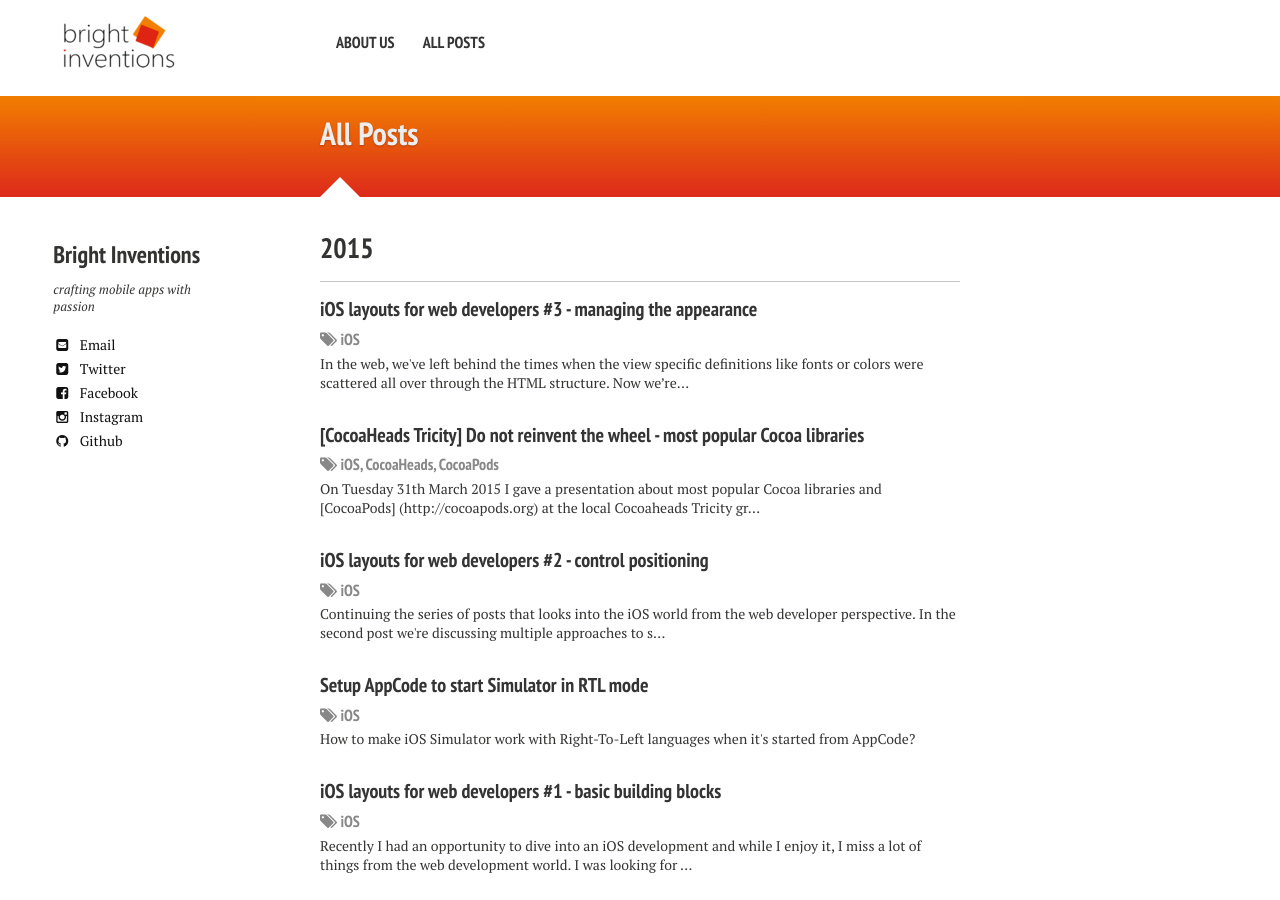
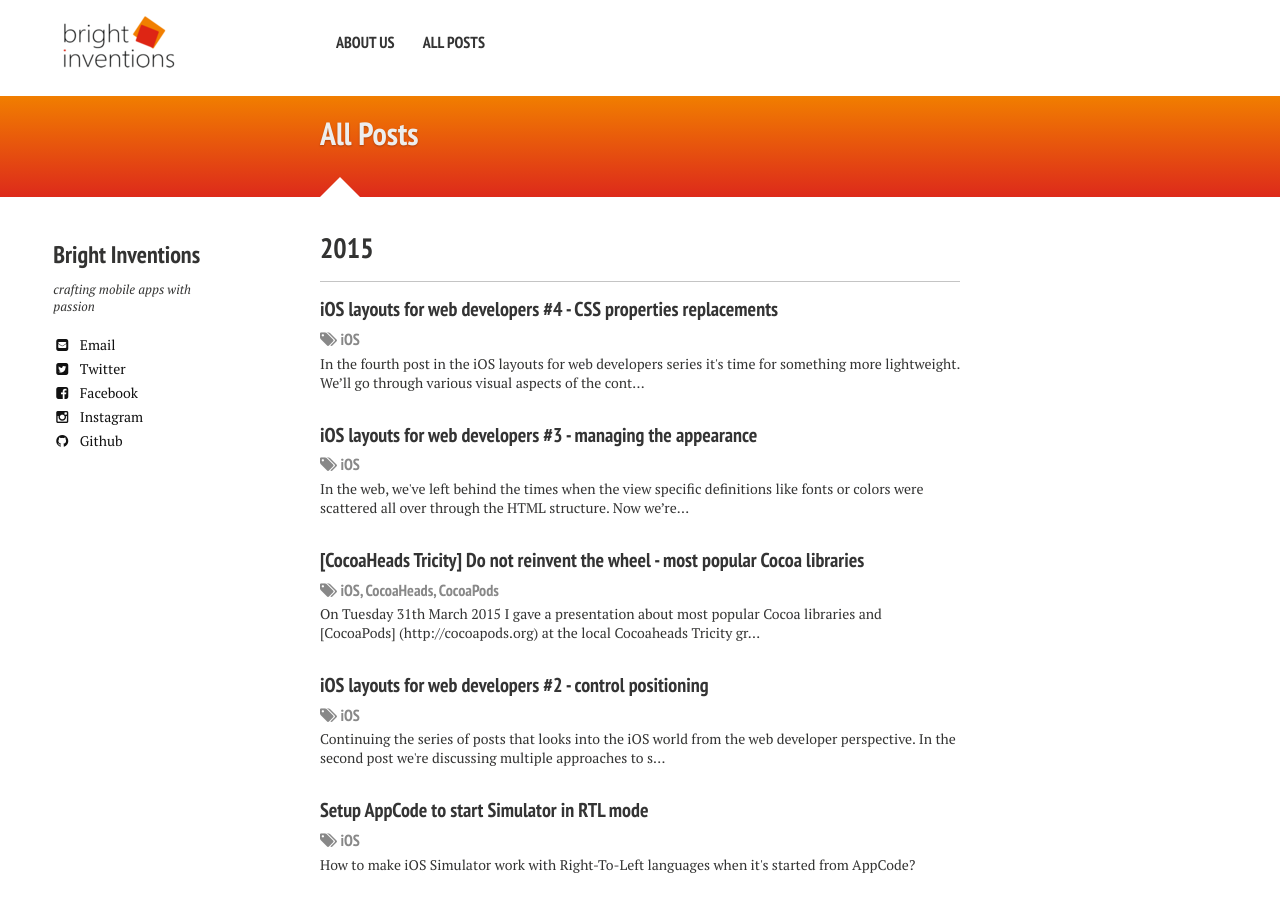
Before and after one commit to bright/bright.github.io, a Jekyll site: the page built from posts/index.md, in a window 1280 px wide and 900 px high. Built offline with Jekyll 4.4.1, drawn with Linux system fonts in a browser that asks for light colours; nearby versions of some CDN libraries; Markdown is read by kramdown in place of the engine named in the settings; part of the change alters nothing that is shown.

Commit message:
iOS layouts for web developers 4

```diff
--- a/_posts/2015-04-03-ios-layouts-for-web-developers-3-managing-appearance.md
+++ b/_posts/2015-04-03-ios-layouts-for-web-developers-3-managing-appearance.md
@@ -157,4 +157,4 @@ On the other side there are frameworks that offer their own abstractions on view
 
 I believe that all of these ideas and frameworks are shaping the future of iOS layouts and are worth keeping an eye on it with the hope that someday the native offering of iOS platform in terms of managing the appearance would not be so limited as today.
 
-Next time - more on how to achieve particular visual effects known from CSS within iOS views.
+Next time - more on [how to achieve particular visual effects known from CSS within iOS views](/ios-layouts-for-web-developers-4-css-properties-replacements/).
--- /dev/null
+++ b/_posts/2015-04-10-ios-layouts-for-web-developers-4-css-properties-replacements.md
@@ -0,0 +1,135 @@
+---
+layout: post
+excerpt: "In the fourth post in the iOS layouts for web developers series it's time for something more lightweight. We’ll go through various visual aspects of the controls and see how we can set it up, compared to CSS."
+title: "iOS layouts for web developers #4 - CSS properties replacements"
+date: 2015-04-10
+tags: [iOS]
+comments: true
+author: adam
+---
+
+This is the fourth post in the series about iOS layouts targeting web developers. The previous ones were about [the controls](/ios-layouts-for-web-developers-1-basic-building-blocks/), [control positioning](/ios-layouts-for-web-developers-2-control-positioning/) and [managing the appearance](/ios-layouts-for-web-developers-3-managing-appearance/). This time something more lightweight, I hope. We’ll go through various visual aspects of the controls and see how we can set it up, compared to CSS. Let’s start with the basics - margin and padding.
+
+Box model & controlling controls spacing
+----
+
+There was [a lot of confusion](http://en.wikipedia.org/wiki/Internet_Explorer_box_model_bug) in the past in the web world around the box model, i.e. whether the size of an element should be calculated including or excluding its padding and border sizes. Finally, by default, the HTML element size excludes padding and borders (unless we decide to change that using `box-sizing` CSS property). How does it work in iOS?
+
+Paddings and margins are not useful at all within frame-based positioning - you place the content where you place it, full stop. In the constraints-based layouts (auto layout), though, paddings and margins make a lot of sense. In most cases in iOS these concepts are known as [inset and outset](https://developer.apple.com/library/prerelease/ios/documentation/UIKit/Reference/UIKitDataTypesReference/index.html#//apple_ref/c/tdef/UIEdgeInsets) and are actually a single value - we get the margin (outset) effect when we use negative value, padding (inset) for positive.
+
+> CSS padding <—> inset, -outset
+
+> CSS margin <—> outset, -inset
+
+In the context of auto layout, most of the controls has some natural margins (insets) set that are used automatically whenever we’re constraining to the control’s leading space (contrary to the edge). From iOS 8, new `UIView` property was introduced to control the inset/outset value - [`layoutMargins`](http://coding.tabasoft.it/ios/ios8-layout-margins/). It allows to control the inset (or outset, if value is negative) for each side of the control separately.
+
+> CSS padding, margin <—> `UIView`’s `layoutMargins` property
+
+Next thing in the box model is the border. There is no such property directly available on `UIView` (except for `UITextField`’s [`borderStyle`](https://developer.apple.com/library/ios/documentation/UIKit/Reference/UITextField_Class/#//apple_ref/occ/instp/UITextField/borderStyle) property). In order to draw a border around the view, we need to rely on the lower level `CALayer` and use its [`borderWidth`](https://developer.apple.com/library/ios/documentation/GraphicsImaging/Reference/CALayer_class/#//apple_ref/occ/instp/CALayer/borderWidth) and [`borderColor`](https://developer.apple.com/library/ios/documentation/GraphicsImaging/Reference/CALayer_class/#//apple_ref/occ/instp/CALayer/borderColor) properties.
+
+> CSS `border-color` <—> `layer.borderColor`
+
+> CSS `border-width` <—> `layer.borderWidth`
+
+So, how about the box model? In iOS, the size comes from the frame property, either assigned or calculated with constraints, regardless of the inset (`layoutMargins`) values or border size. Both margins and borders are drawn within a frame, so the box model on iOS actually is the same like on IE6, not like in the web nowadays.
+
+> `box-sizing: border-box` <—> the default box model in iOS
+
+> the web’s default `box-sizing: content-box` <—> N/A in iOS
+
+There is one more thing specific to iOS layouts and controls sizing that should be mentioned here. Apart from the frame, the view has the sibling [`bounds`](https://developer.apple.com/library/ios/documentation/UIKit/Reference/UIView_Class/#//apple_ref/occ/instp/UIView/bounds) property. While frame is about the control’s size and location within the superview’s coordinate system, [bounds are the values within the control’s own system](http://stackoverflow.com/a/11282765/142827). It means that in most cases the control’s origin is (0,0), but it changes with rotation, scaling or translations. It makes sense to use the `frame` property from the context of superview when dealing with its children (when our code runs from the top - like from the view controller - looking down in the view hierarchy). On the other hand, it makes sense to use `bounds` when dealing with the control’s own view (for example when we’re writing the custom control), as bounds are decoupled from the specifics about where and how the view is rendered at the given point of time.
+
+Other positioning aspects
+----
+
+**Overflow** is used in the web to control what happens when the content in the element is larger than the element’s expected dimensions. When no dimensions is set, the elements grow with the content, so no overflow applied. Otherwise, [one of the tree options](https://css-tricks.com/the-css-overflow-property/) applies - either the excess content is visible outside the element’s dimensions (`overflow: visible`, the default), cut off and invisible (`overflow: hidden`) or the scrollbars are added to the side of a control to enable scrolling independent from the main window (`overflow: scroll` and `overflow: auto`). The two first options are represented directly in iOS with [`clipsToBounds` property of `UIView`](https://developer.apple.com/library/ios/documentation/UIKit/Reference/UIView_Class/index.html#//apple_ref/occ/instp/UIView/clipsToBounds) - when set to `YES`, the content is clipped (cut off), the default is `NO`, like in the web. There is no direct replacement for automatic scrolls - in case we need that, we need to take care of it manually, creating an additional [`UIScrollView`](https://developer.apple.com/library/ios/documentation/UIKit/Reference/UIScrollView_Class/).
+
+> `overflow: visible` <—> `clipsToBounds = NO`
+
+> `overflow: hidden` <—> `clipsToBounds = YES`
+
+> `overflow: scroll` and `overflow: auto` <—> `UIScrollView`
+
+**Z-Index**. The position of a control on the Z-axis is quite important when we use the absolute positioning (or frame-based positioning in iOS), as controls may arbitrarily cover and be covered by other controls and relying on the order of setting up the control is too brittle to be trusted. That’s why we use `z-index` value in CSS. In iOS, we have the same thing hidden in the `CGLayer` as [`zPosition`](https://developer.apple.com/library/ios/documentation/GraphicsImaging/Reference/CALayer_class/#//apple_ref/occ/instp/CALayer/zPosition). To avoid he need to go to that level and deal with the fact that view hierarchy is actually [not the same as layers hierarchy](http://stackoverflow.com/questions/5466116/layer-zposition-does-not-work-with-non-sibling-uiviews), we should be using `[superview bringSubviewToFront:subview]` and `[superview:sendSubviewToBack:subview]` to achieve the same in imperative, but more powerful manner.
+
+> `z-index` CSS property <—> `layer.zPosition`, exposed through `bringSubviewToFront` and `sendSubviewToBack`
+
+Most of the **display** CSS property, as known in the web, doesn’t have a lot of sense in iOS layouts, as there is no distinction between inline and block elements and there’s no document flow, as we’ve already learned. The only `display` value that makes any sense for iOS is `none` that allows to hide the element without actually removing it from the view. The `UIView`’s property for this purpose is conveniently called [`hidden`](https://developer.apple.com/library/ios/documentation/UIKit/Reference/UIView_Class/index.html#//apple_ref/occ/instp/UIView/hidden).
+
+> `display: none` <—> `hidden`
+
+Backgrounds
+----
+
+In iOS, there is concise [`backgroundColor`](https://developer.apple.com/library/ios/documentation/UIKit/Reference/UIView_Class/index.html#//apple_ref/occ/instp/UIView/backgroundColor) property that encapsulates most of background styling, much like `background` in CSS. At a first glance, it seems to be simple and intended for setting plain-colored backgrounds. But it’s actually much more powerful than that. `UIColor` class can be initialized using [`colorWithPatternImage` method](https://developer.apple.com/library/ios/documentation/UIKit/Reference/UIColor_Class/#//apple_ref/occ/clm/UIColor/colorWithPatternImage:) that takes an `UIImage` instance and the “color” it creates is actually an image that can fill our view’s background with repetition - however strange it might sound. In case we need more control over stretching, repetition etc., we need to defer to “manual” way. We need to add `UIImageView` as a subview to our view and ensure it is displayed at the bottom on Z-axis.
+
+> `background-color` CSS property <—> `backgroundColor` with plain color
+
+> `background-image` CSS property with `background-repeat: repeat` <—> `backgroundColor` with `UIColor` created through `colorWithPatternImage`
+
+> `background-image` CSS property with stretching or custom positioning <—> `UIImageView` subview
+
+Moreover, for a reason unknown to me, `UITextField` has [`background` property](https://developer.apple.com/library/ios/documentation/UIKit/Reference/UITextField_Class/#//apple_ref/occ/instp/UITextField/background) specialized for setting and stretching the background image for a text field, so there’s no need to fall back to adding a subview in this case.
+
+> `background-image` CSS property with stretching on &lt;input&gt; <—> `background` on `UITextField`
+
+Text properties
+----
+
+As we discussed in [the first post](/ios-layouts-for-web-developers-1-basic-building-blocks/) the textual content in iOS may appear only within specialized controls like [`UILabel`](https://developer.apple.com/library/ios/documentation/UIKit/Reference/UILabel_Class/) or controls supporting [`NSAttributedString`](https://developer.apple.com/library/ios/documentation/Cocoa/Reference/Foundation/Classes/NSAttributedString_Class/) textual values.
+
+`NSAttributesString` has [plenty of options](https://developer.apple.com/library/ios/documentation/UIKit/Reference/NSAttributedString_UIKit_Additions/index.html#//apple_ref/doc/constant_group/Character_Attributes) for customizing text appearance, ranging from colors, through underlines and strikethroughs, to effects such as strokes and shadows. Some of the properties are encapsulated within [`NSParagraphStyle`](https://developer.apple.com/library/ios/documentation/Cocoa/Reference/ApplicationKit/Classes/NSParagraphStyle_Class/index.html) available under `NSParagraphStyleAttributeName` key in the attributed string.
+
+> `font` CSS properties combined <—> `NSAttributedString` with `NSFontAttributeName`
+
+> `text-align` CSS property <—> `alignment` property of `NSParagraphStyleAttributeName` value in `NSAttributedString`
+
+> `text-indent` CSS property <—> `firstLineHeadIntent` property of `NSParagraphStyleAttributeName` value in `NSAttributedString`
+
+> `padding-left` CSS property <—> `headIndent` property of `NSParagraphStyleAttributeName` value in `NSAttributedString`
+
+> `padding-right` CSS property <—> `tailIndent` property of `NSParagraphStyleAttributeName` value in `NSAttributedString`
+
+> `line-height` CSS property <—> `lineSpacing` property of `NSParagraphStyleAttributeName` value in `NSAttributedString`
+
+> `word-wrap` CSS property <—> `lineBreakMode` property of `NSParagraphStyleAttributeName` value in `NSAttributedString`
+
+> `color` CSS property <—> `NSAttributedString` with `NSForegroundColorAttributeName`
+
+> `background-color` CSS property <—> `NSAttributedString` with `NSBackgroundColorAttributeName`
+
+> `text-decoration: line-through` CSS value <—> `NSAttributedString` with `NSStrikethroughStyleAttributeName` set to `NSUnderlineStyleSingle`
+
+> `text-decoration: underline` CSS value <—> `NSAttributedString` with `NSUnderlineStyleAttributeName` set to `NSUnderlineStyleSingle`
+
+> `text-stroke` CSS property ([not widely supported yet](http://caniuse.com/#feat=text-stroke)) <—> `NSAttributedString` with `NSStrokeColorAttributeName` and `NSStrokeWidthAttributeName`
+
+> `text-shadow` CSS property <—> `NSAttributedString` with `NSShadowAttributeName`
+
+`UILabel`, the control dedicated for text display, supports [`attributedText`](https://developer.apple.com/library/ios/documentation/UIKit/Reference/UILabel_Class/#//apple_ref/occ/instp/UILabel/attributedText), so can handle all of the features for `NSAttributedString`, but additionally exposes some properties that affect the whole label content, like [`textAlignment`](https://developer.apple.com/library/ios/documentation/UIKit/Reference/UILabel_Class/#//apple_ref/occ/instp/UILabel/textAlignment).
+
+> `font` CSS properties combined <—> `UILabel`’s [`font`](https://developer.apple.com/library/ios/documentation/UIKit/Reference/UILabel_Class/#//apple_ref/occ/instp/UILabel/font)
+
+> `color` CSS property <—> `UILabel`’s [`textColor`](https://developer.apple.com/library/ios/documentation/UIKit/Reference/UILabel_Class/#//apple_ref/occ/instp/UILabel/textColor)
+
+> `text-align` CSS property <—> `UILabel`’s [`textAlignment`](https://developer.apple.com/library/ios/documentation/UIKit/Reference/UILabel_Class/#//apple_ref/occ/instp/UILabel/textAlignment)
+
+> `word-wrap` CSS property <—> `UILabel`’s [`lineBreakMode`](https://developer.apple.com/library/ios/documentation/UIKit/Reference/UILabel_Class/#//apple_ref/occ/instp/UILabel/lineBreakMode)
+
+Fancy effects
+----
+
+Some of the “fancy” text effects like text shadows or strokes are available through `NSAttributedString` we’ve just gone through. There are few more available, though. I think “fancy effects" is not a perfect heading, anyway, but I needed a place to describe few more properties that are available in iOS and are well-known in CSS but I couldn’t fit it anywhere else. So here we go:
+
+> `opacity` CSS property <—> [`alpha`](https://developer.apple.com/library/ios/documentation/UIKit/Reference/UIView_Class/index.html#//apple_ref/occ/instp/UIView/alpha)
+
+> `animation` CSS properties family <—> whole bunch of `UIView`’s [specialized methods](https://developer.apple.com/library/ios/documentation/WindowsViews/Conceptual/ViewPG_iPhoneOS/AnimatingViews/AnimatingViews.html)
+
+> `border-radius` CSS property for &lt;input&gt; <—> `UITextField`’s [`borderStyle`](https://developer.apple.com/library/ios/documentation/UIKit/Reference/UITextField_Class/#//apple_ref/occ/instp/UITextField/borderStyle) set to `UITextBorderStyleRoundedRect`
+
+> `border-radius` CSS property in general <—> [`layer.cornerRadius`](https://developer.apple.com/library/mac/documentation/GraphicsImaging/Reference/CALayer_class/index.html#//apple_ref/occ/instp/CALayer/cornerRadius)
+
+
+That’s all I found useful and worth mentioning here, but of course the full list of styling-related features of UIKit, and especially when going down to CALayers is vast, likewise the full list of features in CSS, so I don’t think it’s even feasible to cover everything here.
+
+Next time I’ll probably conclude the series with the post about events handling.
```
